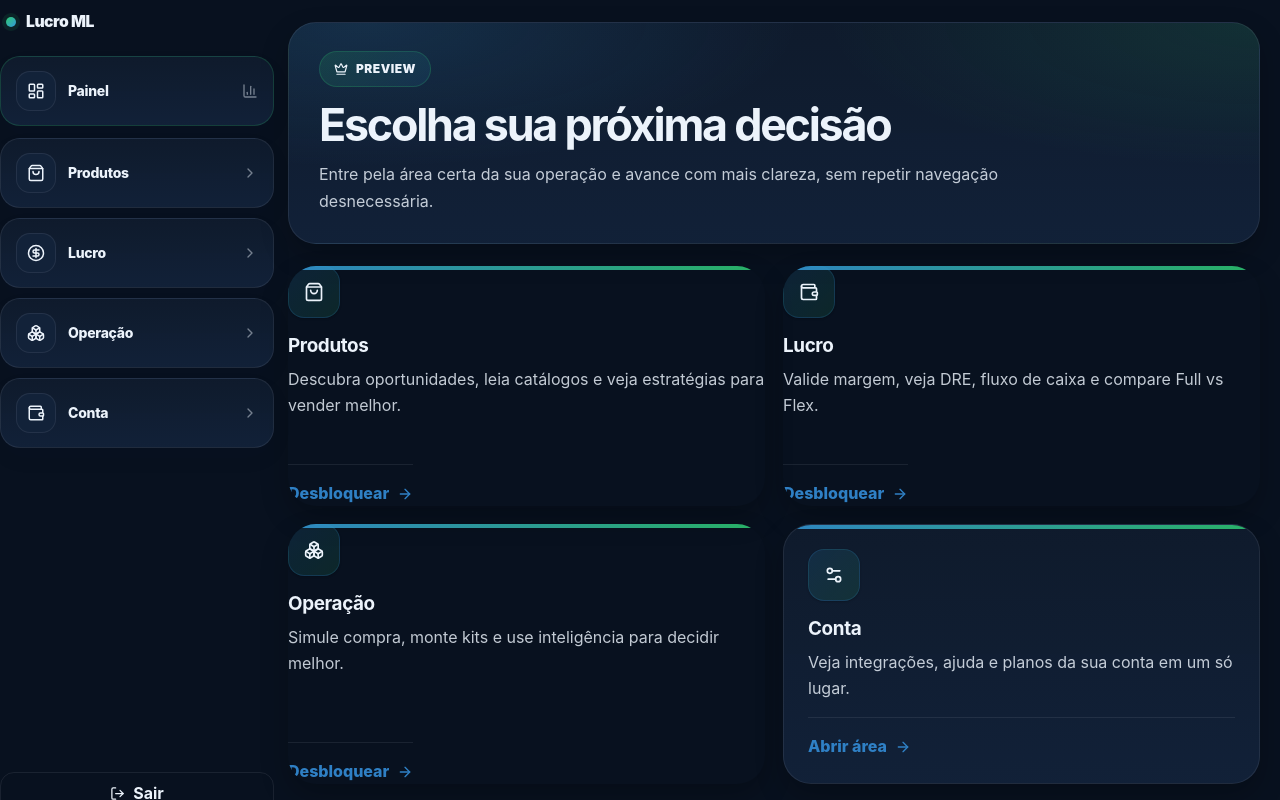
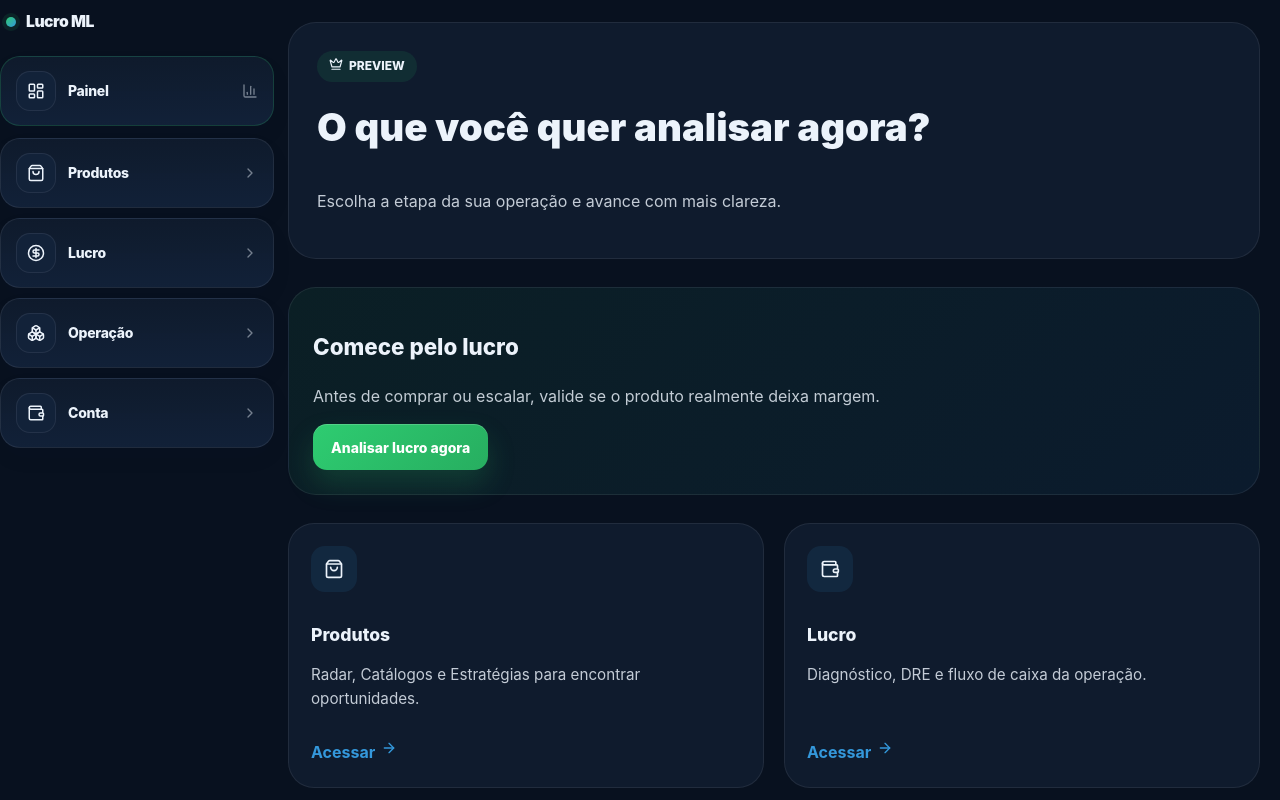
Before and after one commit to niltinhoapp/lucro-ml-saas, a Next.js app: page /dashboard in a window 1280 px wide. Shown: the top 800 px of the page. Built offline with nearby package versions, Linux system fonts and the light colour scheme; no server answers.

Commit message:
fix: contraste nas paginas novas do dashboard 10012345689010

```diff
--- a/src/app/dashboard/page.tsx
+++ b/src/app/dashboard/page.tsx
@@ -6,113 +6,41 @@ import {
   canAccess,
   type UserPlan,
 } from "@/features/dashboard/shared/dashboard-data";
-import LockedFeatureTrigger from "@/ui/LockedFeatureTrigger";
 import {
+  Crown,
   ArrowRight,
-  Boxes,
-  Crown,
   ShoppingBag,
   Wallet,
+  Boxes,
   Settings2,
-  BellDot,
 } from "lucide-react";
-
-type StrategyNotification = {
-  title: string;
-  summary: string;
-  unreadCount: number;
-};
-
-async function getStrategyNotification(
-  supabase: Awaited<ReturnType<typeof createServerClient>>,
-  userId: string,
-  currentPlan: UserPlan
-): Promise<StrategyNotification | null> {
-  if (currentPlan !== "plus") return null;
-
-  const { data: strategies, error } = await supabase
-    .from("strategies")
-    .select("id, title, summary, access_level, published_at")
-    .eq("access_level", "plus")
-    .not("published_at", "is", null)
-    .order("published_at", { ascending: false });
-
-  if (error || !strategies?.length) return null;
-
-  const strategyIds = strategies.map((item) => item.id);
-
-  const { data: reads } = await supabase
-    .from("user_strategy_reads")
-    .select("strategy_id")
-    .eq("user_id", userId)
-    .in("strategy_id", strategyIds);
-
-  const readIds = new Set((reads ?? []).map((item) => item.strategy_id));
-  const unreadStrategies = strategies.filter((item) => !readIds.has(item.id));
-
-  if (!unreadStrategies.length) return null;
-
-  const firstUnread = unreadStrategies[0];
-
-  return {
-    title: firstUnread.title,
-    summary: firstUnread.summary,
-    unreadCount: unreadStrategies.length,
-  };
-}
 
 function HubCard({
   title,
   description,
   href,
   icon: Icon,
-  allowed = true,
-  plan,
-  feature,
 }: {
   title: string;
   description: string;
   href: string;
-  icon: React.ComponentType<{ size?: number }>;
-  allowed?: boolean;
-  plan?: "pro" | "plus";
-  feature?: string;
+  icon: any;
 }) {
-  const content = (
-    <>
-      <div className="dashboard-hub-card-icon">
+  return (
+    <Link href={href} className="hub-card">
+      <div className="hub-card-icon">
         <Icon size={20} />
       </div>
 
-      <div className="dashboard-hub-card-copy">
+      <div className="hub-card-copy">
         <h2>{title}</h2>
         <p>{description}</p>
       </div>
 
-      <div className="dashboard-hub-card-cta">
-        <span>{allowed ? "Abrir área" : "Desbloquear"}</span>
+      <div className="hub-card-cta">
+        <span>Acessar</span>
         <ArrowRight size={16} />
       </div>
-    </>
-  );
-
-  if (!allowed && plan && feature) {
-    return (
-      <LockedFeatureTrigger
-        className="dashboard-hub-card"
-        plan={plan}
-        feature={feature}
-        title={`Desbloqueie ${feature}`}
-        description={description}
-      >
-        {content}
-      </LockedFeatureTrigger>
-    );
-  }
-
-  return (
-    <Link href={href} className="dashboard-hub-card">
-      {content}
     </Link>
   );
 }
@@ -128,102 +56,73 @@ export default async function DashboardPage() {
 
   if (user) {
     const ent = await getEntitlements(supabase, user.id);
-
-    if (
-      ent.plan === "free_trial" ||
-      ent.plan === "pro" ||
-      ent.plan === "plus"
-    ) {
-      currentPlan = ent.plan;
-    }
+    currentPlan = ent.plan as UserPlan;
   }
 
-  const hasProAccess = canAccess(currentPlan, "pro");
-  const hasPlusAccess = canAccess(currentPlan, "plus");
-
-  const strategyNotification =
-    user && currentPlan === "plus"
-      ? await getStrategyNotification(supabase, user.id, currentPlan)
-      : null;
-
   return (
-    <div className="page dashboard-hub">
-      <section className="dashboard-hub-header">
-        <div className="dashboard-hub-kicker">
+    <div className="page hub-root">
+      {/* HEADER */}
+      <section className="hub-header">
+        <div className="hub-badge">
           <Crown size={14} />
-          <span>{getPlanLabel(currentPlan)}</span>
+          {getPlanLabel(currentPlan)}
         </div>
 
-        <h1>Escolha sua próxima decisão</h1>
+        <h1>O que você quer analisar agora?</h1>
+
         <p>
-          Entre pela área certa da sua operação e avance com mais clareza, sem
-          repetir navegação desnecessária.
+          Escolha a etapa da sua operação e avance com mais clareza.
         </p>
       </section>
 
-      <section className="dashboard-hub-grid">
+      {/* AÇÃO PRINCIPAL */}
+      <section className="hub-main-action">
+        <div className="hub-main-card">
+          <h2>Comece pelo lucro</h2>
+
+          <p>
+            Antes de comprar ou escalar, valide se o produto realmente deixa margem.
+          </p>
+
+          <Link
+            href="/dashboard/lucro/diagnostico"
+            className="btn btn-primary"
+          >
+            Analisar lucro agora
+          </Link>
+        </div>
+      </section>
+
+      {/* NAVEGAÇÃO */}
+      <section className="hub-grid">
         <HubCard
           title="Produtos"
-          description="Descubra oportunidades, leia catálogos e veja estratégias para vender melhor."
+          description="Radar, Catálogos e Estratégias para encontrar oportunidades."
           href="/dashboard/produtos"
           icon={ShoppingBag}
-          allowed={hasPlusAccess}
-          plan="plus"
-          feature="Produtos"
         />
 
         <HubCard
           title="Lucro"
-          description="Valide margem, veja DRE, fluxo de caixa e compare Full vs Flex."
+          description="Diagnóstico, DRE e fluxo de caixa da operação."
           href="/dashboard/lucro"
           icon={Wallet}
-          allowed={hasProAccess}
-          plan="pro"
-          feature="Lucro"
         />
 
         <HubCard
           title="Operação"
-          description="Simule compra, monte kits e use inteligência para decidir melhor."
+          description="Simulação, kits e decisões antes da compra."
           href="/dashboard/operacao"
           icon={Boxes}
-          allowed={hasProAccess}
-          plan="pro"
-          feature="Operação"
         />
 
         <HubCard
           title="Conta"
-          description="Veja integrações, ajuda e planos da sua conta em um só lugar."
+          description="Integrações, ajuda e configurações da conta."
           href="/dashboard/conta"
           icon={Settings2}
         />
       </section>
-
-      {strategyNotification && (
-        <section className="dashboard-hub-highlight">
-          <div className="dashboard-hub-highlight-copy">
-            <span className="dashboard-hub-highlight-badge">
-              <BellDot size={14} />
-              PLUS
-            </span>
-
-            <h2>{strategyNotification.title}</h2>
-            <p>{strategyNotification.summary}</p>
-          </div>
-
-          <div className="dashboard-hub-highlight-side">
-            <strong>
-              {strategyNotification.unreadCount} nova
-              {strategyNotification.unreadCount > 1 ? "s" : ""}
-            </strong>
-
-            <Link href="/dashboard/produtos/estrategias" className="btn btn-primary">
-              Abrir estratégias
-            </Link>
-          </div>
-        </section>
-      )}
     </div>
   );
 }
--- a/src/styles/features/dashboard-home.css
+++ b/src/styles/features/dashboard-home.css
@@ -1,254 +1,117 @@
-/* =========================================================
-   DASHBOARD HUB — ENTRADA POR ÁREA / SEM SIDEBAR
-   ========================================================= */
+/* =========================
+   HUB ROOT
+========================= */
 
-.dashboard-hub-shell {
-  min-height: 100vh;
-  background: var(--bg);
+.hub-root {
+  display: flex;
+  flex-direction: column;
+  gap: 28px;
 }
 
-.dashboard-hub-main {
-  width: 100%;
-  padding: 30px 30px 40px;
-}
+/* HEADER */
 
-.dashboard-hub {
-  width: 100%;
-  display: flex;
-  flex-direction: column;
-  gap: 22px;
-}
-
-.dashboard-hub-header,
-.dashboard-hub-card,
-.dashboard-hub-highlight {
+.hub-header {
+  padding: 28px;
   border-radius: 28px;
   border: 1px solid var(--border);
   background: var(--surface);
-  box-shadow: var(--shadow-sm);
 }
 
-html.dark .dashboard-hub-header,
-html.dark .dashboard-hub-card,
-html.dark .dashboard-hub-highlight {
-  background: linear-gradient(180deg, rgba(15, 27, 45, 0.98), rgba(18, 34, 57, 0.96));
+.hub-badge {
+  display: inline-flex;
+  gap: 6px;
+  padding: 6px 12px;
+  border-radius: 999px;
+  font-size: 12px;
+  font-weight: 800;
+  background: rgba(46, 204, 113, 0.1);
 }
 
-.dashboard-hub-header {
-  padding: 28px 30px;
-  background:
-    radial-gradient(720px 240px at 8% 0%, rgba(52, 152, 219, 0.12), transparent 60%),
-    radial-gradient(720px 240px at 100% 0%, rgba(46, 204, 113, 0.10), transparent 60%),
-    var(--surface);
+.hub-header h1 {
+  margin-top: 16px;
+  font-size: 2.4rem;
+  font-weight: 900;
 }
 
-html.dark .dashboard-hub-header {
-  background:
-    radial-gradient(720px 240px at 8% 0%, rgba(52, 152, 219, 0.16), transparent 60%),
-    radial-gradient(720px 240px at 100% 0%, rgba(46, 204, 113, 0.12), transparent 60%),
-    linear-gradient(180deg, rgba(15, 27, 45, 0.98), rgba(18, 34, 57, 0.96));
+.hub-header p {
+  margin-top: 10px;
+  color: var(--text-soft);
 }
 
-.dashboard-hub-kicker,
-.dashboard-hub-highlight-badge {
-  display: inline-flex;
-  align-items: center;
-  gap: 8px;
-  min-height: 36px;
-  padding: 0 14px;
-  border-radius: 999px;
-  font-size: 12px;
-  font-weight: 900;
-  letter-spacing: 0.04em;
+/* MAIN ACTION */
+
+.hub-main-card {
+  padding: 24px;
+  border-radius: 28px;
+  background: linear-gradient(
+    135deg,
+    rgba(46, 204, 113, 0.08),
+    rgba(52, 152, 219, 0.08)
+  );
+  border: 1px solid var(--border);
 }
 
-.dashboard-hub-kicker {
-  border: 1px solid rgba(46, 204, 113, 0.20);
-  background: linear-gradient(135deg, rgba(46, 204, 113, 0.14), rgba(52, 152, 219, 0.10));
-  color: var(--text);
-}
-
-.dashboard-hub-header h1 {
-  margin: 16px 0 0;
-  color: var(--text);
-  font-size: clamp(2.3rem, 2rem + 1vw, 3.4rem);
-  line-height: 1.02;
-  letter-spacing: -0.05em;
-}
-
-.dashboard-hub-header p {
-  margin: 12px 0 0;
-  max-width: 68ch;
-  color: var(--text-soft);
-  line-height: 1.7;
-}
-
-.dashboard-hub-grid {
-  display: grid;
-  grid-template-columns: repeat(2, minmax(0, 1fr));
-  gap: 18px;
-}
-
-.dashboard-hub-card {
-  position: relative;
-  overflow: hidden;
-  display: flex;
-  flex-direction: column;
-  gap: 16px;
-  min-height: 240px;
-  padding: 24px;
-  color: inherit;
-  text-decoration: none;
-  transition:
-    transform 0.18s ease,
-    box-shadow 0.18s ease,
-    border-color 0.18s ease;
-}
-
-.dashboard-hub-card::before {
-  content: "";
-  position: absolute;
-  inset: 0 0 auto 0;
-  height: 4px;
-  background: linear-gradient(90deg, rgba(52, 152, 219, 0.9), rgba(46, 204, 113, 0.9));
-  opacity: 0.95;
-}
-
-.dashboard-hub-card:hover {
-  transform: translateY(-4px);
-  border-color: rgba(46, 204, 113, 0.22);
-  box-shadow:
-    0 22px 52px rgba(15, 23, 42, 0.08),
-    inset 0 1px 0 rgba(255, 255, 255, 0.04);
-}
-
-.dashboard-hub-card-icon {
-  width: 52px;
-  height: 52px;
-  border-radius: 16px;
-  display: inline-flex;
-  align-items: center;
-  justify-content: center;
-  background: linear-gradient(135deg, rgba(52, 152, 219, 0.14), rgba(46, 204, 113, 0.12));
-  border: 1px solid rgba(52, 152, 219, 0.18);
-  color: var(--text);
-  box-shadow: var(--shadow-xs);
-}
-
-.dashboard-hub-card-copy {
-  display: flex;
-  flex-direction: column;
-  gap: 8px;
-}
-
-.dashboard-hub-card-copy h2 {
-  margin: 0;
-  color: var(--text);
-  font-size: 1.18rem;
-  line-height: 1.25;
-  letter-spacing: -0.02em;
-}
-
-.dashboard-hub-card-copy p {
-  margin: 0;
-  color: var(--text-soft);
-  line-height: 1.65;
-}
-
-.dashboard-hub-card-cta {
-  margin-top: auto;
-  padding-top: 16px;
-  border-top: 1px solid var(--border);
-  display: inline-flex;
-  align-items: center;
-  gap: 8px;
-  color: var(--secondary-strong);
+.hub-main-card h2 {
+  font-size: 1.4rem;
   font-weight: 800;
 }
 
-.dashboard-hub-highlight {
+.hub-main-card p {
+  margin: 10px 0 16px;
+  color: var(--text-soft);
+}
+
+/* GRID */
+
+.hub-grid {
+  display: grid;
+  grid-template-columns: repeat(2, 1fr);
+  gap: 20px;
+}
+
+/* CARD */
+
+.hub-card {
+  display: flex;
+  flex-direction: column;
+  gap: 14px;
+  padding: 22px;
+  border-radius: 26px;
+  border: 1px solid var(--border);
+  background: var(--surface);
+  text-decoration: none;
+  color: inherit;
+  transition: 0.2s;
+}
+
+.hub-card:hover {
+  transform: translateY(-4px);
+}
+
+.hub-card-icon {
+  width: 46px;
+  height: 46px;
+  border-radius: 14px;
+  background: rgba(52, 152, 219, 0.1);
   display: flex;
   align-items: center;
-  justify-content: space-between;
-  gap: 18px;
-  padding: 22px 24px;
-  background:
-    radial-gradient(760px 240px at 10% 0%, rgba(46, 204, 113, 0.12), transparent 60%),
-    radial-gradient(640px 240px at 92% 0%, rgba(52, 152, 219, 0.12), transparent 60%),
-    var(--surface);
+  justify-content: center;
 }
 
-html.dark .dashboard-hub-highlight {
-  background:
-    radial-gradient(760px 240px at 10% 0%, rgba(46, 204, 113, 0.14), transparent 60%),
-    radial-gradient(640px 240px at 92% 0%, rgba(52, 152, 219, 0.14), transparent 60%),
-    linear-gradient(180deg, rgba(15, 27, 45, 0.98), rgba(18, 34, 57, 0.96));
+.hub-card-copy h2 {
+  font-size: 1.1rem;
+  font-weight: 800;
 }
 
-.dashboard-hub-highlight-badge {
-  border: 1px solid var(--border);
-  background: var(--surface-soft);
-  color: var(--text);
+.hub-card-copy p {
+  font-size: 0.95rem;
+  color: var(--text-soft);
 }
 
-.dashboard-hub-highlight-copy h2 {
-  margin: 12px 0 0;
-  color: var(--text);
-  font-size: 1.08rem;
+.hub-card-cta {
+  margin-top: auto;
+  display: flex;
+  gap: 6px;
+  font-weight: 700;
+  color: var(--secondary);
 }
-
-.dashboard-hub-highlight-copy p {
-  margin: 10px 0 0;
-  color: var(--text-soft);
-  line-height: 1.6;
-}
-
-.dashboard-hub-highlight-side {
-  display: flex;
-  flex-direction: column;
-  gap: 10px;
-  align-items: flex-end;
-  flex-shrink: 0;
-}
-
-.dashboard-hub-highlight-side strong {
-  color: var(--text);
-  font-size: 0.95rem;
-}
-
-button[data-locked-trigger="true"].dashboard-hub-card {
-  color: inherit;
-}
-
-@media (max-width: 980px) {
-  .dashboard-hub-grid {
-    grid-template-columns: 1fr;
-  }
-
-  .dashboard-hub-main {
-    padding: 22px 18px 30px;
-  }
-}
-
-@media (max-width: 760px) {
-  .dashboard-hub-header,
-  .dashboard-hub-card,
-  .dashboard-hub-highlight {
-    padding: 18px;
-  }
-
-  .dashboard-hub-highlight {
-    flex-direction: column;
-    align-items: flex-start;
-  }
-
-  .dashboard-hub-highlight-side {
-    width: 100%;
-    align-items: stretch;
-  }
-
-  .dashboard-hub-highlight-side .btn {
-    width: 100%;
-    justify-content: center;
-  }
-}
```
